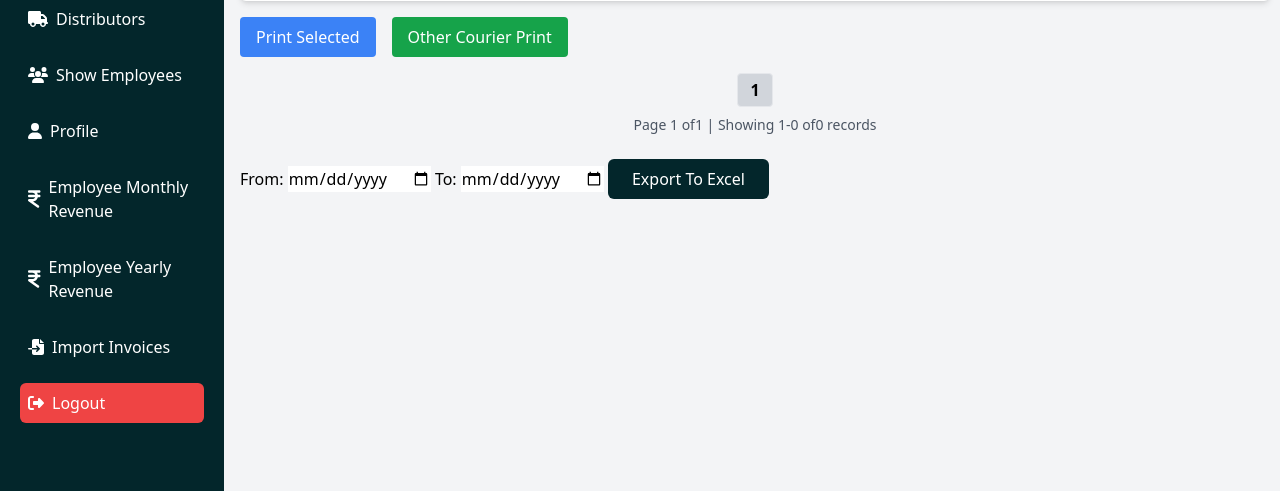
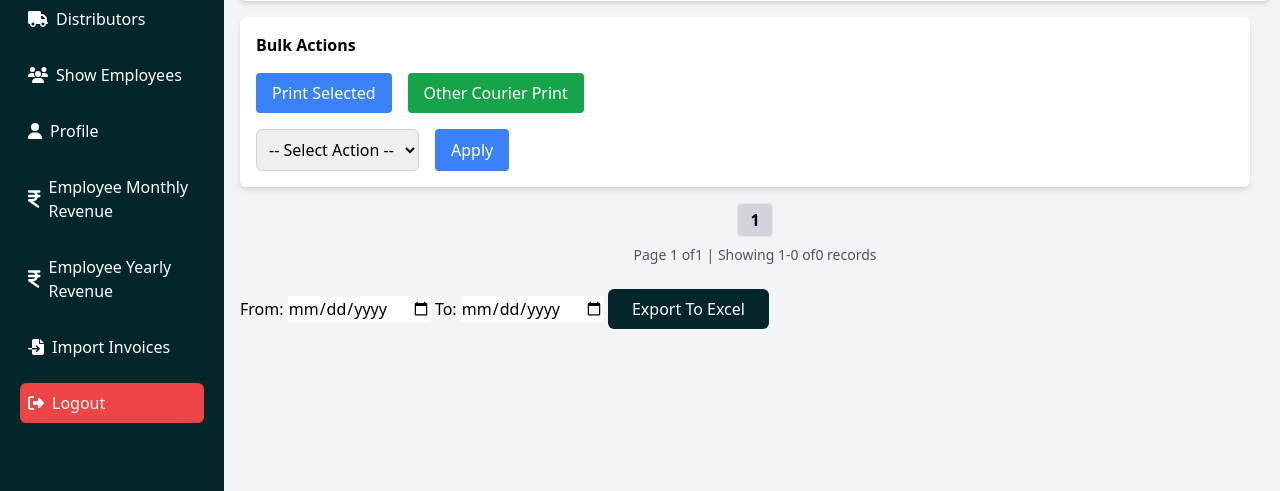
Before and after one commit to bhautik2004/DAAN-ENTERPRISE-INVOICE-MANAGEMENT, a PHP site: page /orders.php in a window 1280 px wide. Shown: the part 309-800 px from the top of the page. Run offline with PHP 8.4, Linux system fonts and the light colour scheme; a user stored in the database is signed in; data that the repository does not hold is empty; some libraries are stand-ins or nearby versions.

Commit message:
Add: Bulk action option for multiple delete and status update of multiple invoice at atime

```diff
--- a/orders.php
+++ b/orders.php
@@ -206,7 +206,8 @@
                             Completed</option>
                         <option value="Incomplete" <?php echo $status_filter === 'Incomplete' ? 'selected' : ''; ?>>
                             Incomplete</option>
-                        <option value="Cancelled" <?php echo $status_filter === 'Cancelled' ? 'selected' : ''; ?>>Cancelled
+                        <option value="Cancelled" <?php echo $status_filter === 'Cancelled' ? 'selected' : ''; ?>>
+                            Cancelled
                         </option>
                         <option value="Returned" <?php echo $status_filter === 'Returned' ? 'selected' : ''; ?>>Returned
                         </option>
@@ -344,16 +345,46 @@
         </div>
 
         <?php if ($_SESSION['role'] == 'Admin'): ?>
+
+
         <!-- Bulk Actions -->
+
+        <div class="relative bg-white p-4 rounded-md shadow-md mt-4 mr-5">
+            <div class=" text-l font-bold">Bulk Actions</div>
             <div class="mt-4 flex gap-4 w-full">
+
                 <button type="button" class="bg-blue-500 text-white px-4 py-2 rounded"
                     onclick="printSelectedInvoices()">Print Selected</button>
 
                 <button type="button" class="bg-green-600 text-white px-4 py-2 rounded"
                     onclick="printMahavirCourierInvoices()">Other Courier Print</button>
             </div>
+            <div class="mt-4 flex gap-4 w-full">
+                <select id="bulk-action" class="p-2 border border-gray-300 rounded-md">
+                    <option value="">-- Select Action --</option>
+                    <option value="delete">Delete Selected</option>
+                    <option value="status">Update Status</option>
+                </select>
 
+                <select id="status-select" class="p-2 border border-gray-300 rounded-md hidden">
+                    <option value="Pending">Pending</option>
+                    <option value="Completed">Completed</option>
+                    <option value="Incomplete">Incomplete</option>
+                    <option value="Cancelled">Cancelled</option>
+                    <option value="Returned">Returned</option>
+                    <option value="Dispatched">Dispatched</option>
+                    <option value="Delay">Delay</option>
+                </select>
+
+                <button type="button" id="apply-bulk-action" class="bg-blue-500 text-white px-4 py-2 rounded">
+                    Apply
+                </button>
+            </div>
+        </div>
         <?php endif; ?>
+
+
+
         <!-- Pagination -->
         <div class="mt-4 flex justify-center items-center space-x-2">
             <?php if ($page > 1): ?>
@@ -499,6 +530,88 @@
             updateSelectAllCheckbox();
         }
     });
+    document.getElementById('bulk-action').addEventListener('change', function() {
+        const statusSelect = document.getElementById('status-select');
+        if (this.value === 'status') {
+            statusSelect.classList.remove('hidden');
+        } else {
+            statusSelect.classList.add('hidden');
+        }
+    });
+
+    document.getElementById('apply-bulk-action').addEventListener('click', function() {
+        const action = document.getElementById('bulk-action').value;
+        const checkboxes = document.querySelectorAll('input[name="selected[]"]:checked');
+
+        if (checkboxes.length === 0) {
+            showMessage('Please select at least one invoice', 'error');
+            return;
+        }
+
+        if (!action) {
+            showMessage('Please select an action', 'error');
+            return;
+        }
+
+        const invoiceIds = Array.from(checkboxes).map(cb => cb.value);
+
+        if (action === 'delete') {
+            if (confirm('Are you sure you want to delete the selected invoices? This cannot be undone.')) {
+                bulkDeleteInvoices(invoiceIds);
+            }
+        } else if (action === 'status') {
+            const newStatus = document.getElementById('status-select').value;
+            if (confirm(`Are you sure you want to update status to ${newStatus} for selected invoices?`)) {
+                bulkUpdateStatus(invoiceIds, newStatus);
+            }
+        }
+    });
+
+    function bulkDeleteInvoices(invoiceIds) {
+        fetch('bulk_actions.php', {
+                method: 'POST',
+                headers: {
+                    'Content-Type': 'application/x-www-form-urlencoded',
+                },
+                body: `action=delete&ids=${JSON.stringify(invoiceIds)}`
+            })
+            .then(response => response.json())
+            .then(data => {
+                if (data.success) {
+                    showMessage(data.message, 'success');
+                    // Reload after 1 second
+                    setTimeout(() => location.reload(), 1000);
+                } else {
+                    showMessage(data.error || 'Error performing bulk action', 'error');
+                }
+            })
+            .catch(error => {
+                showMessage('Error: ' + error.message, 'error');
+            });
+    }
+
+    function bulkUpdateStatus(invoiceIds, newStatus) {
+        fetch('bulk_actions.php', {
+                method: 'POST',
+                headers: {
+                    'Content-Type': 'application/x-www-form-urlencoded',
+                },
+                body: `action=status&ids=${JSON.stringify(invoiceIds)}&status=${newStatus}`
+            })
+            .then(response => response.json())
+            .then(data => {
+                if (data.success) {
+                    showMessage(data.message, 'success');
+                    // Reload after 1 second
+                    setTimeout(() => location.reload(), 1000);
+                } else {
+                    showMessage(data.error || 'Error performing bulk action', 'error');
+                }
+            })
+            .catch(error => {
+                showMessage('Error: ' + error.message, 'error');
+            });
+    }
 
     function updateSelectAllCheckbox() {
         const checkboxes = document.querySelectorAll('input[name="selected[]"]');
```
Also changed, not shown: bulk_actions.php (added, +64 -0 lines). Lines whose indentation alone changed are shown as unchanged.
